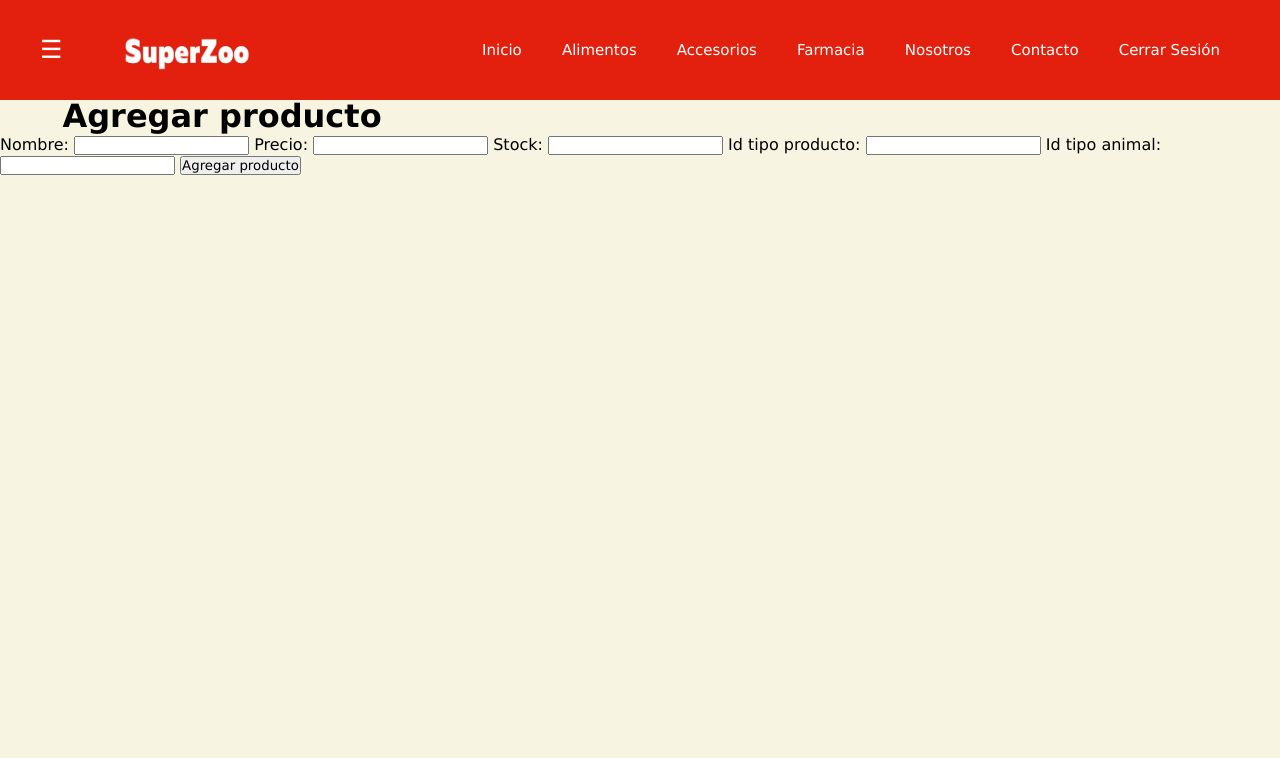
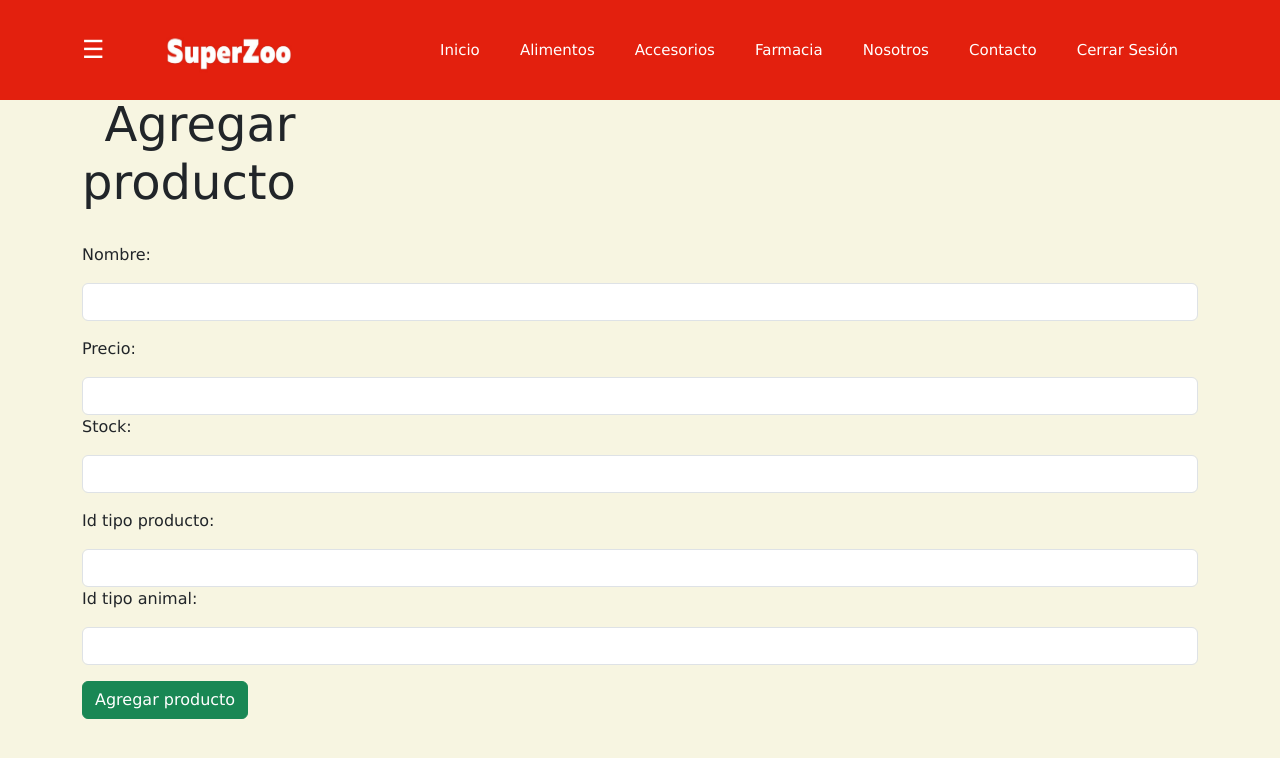
Before and after one commit to Diegophernandez98/Ingenieria-de-Software-Proyecto, a Django app: page /agregar_producto in a window 1280 px wide. Shown: the top 758 px of the page. Run offline with Django 4.2, Linux system fonts and the light colour scheme.

Commit message:
the game

```diff
--- a/ingenieria/app/models.py
+++ b/ingenieria/app/models.py
@@ -24,8 +24,8 @@
     nombre = models.CharField(max_length=50, null=False)
     precio = models.IntegerField(null=False, default=10000)
     stock = models.IntegerField(null=False, default=100)
-    id_tipo_producto = models.ForeignKey(Tipo_Producto, on_delete=models.CASCADE)
-    id_tipo_animal = models.ForeignKey(Tipo_Animal, on_delete=models.CASCADE)
+    tipo_producto = models.ForeignKey(Tipo_Producto, on_delete=models.CASCADE)
+    tipo_animal = models.ForeignKey(Tipo_Animal, on_delete=models.CASCADE)
 
 class Venta(models.Model):
     valor = models.IntegerField(null=False)
--- a/ingenieria/app/views.py
+++ b/ingenieria/app/views.py
@@ -170,8 +170,8 @@
         nuevoProducto = Producto(nombre=nombre,
                                  precio=precio,
                                  stock=stock,
-                                 id_tipo_producto_id=id_tipo_producto,
-                                 id_tipo_animal_id=id_tipo_animal,
+                                 tipo_producto_id=id_tipo_producto,
+                                 tipo_animal_id=id_tipo_animal,
                                 )
 
         if nuevoProducto is not None:
@@ -187,9 +187,14 @@
     return render(request, "productos.html", data)
 
 def eliminar_producto(request, producto_id):
-    producto = Producto.objects.get(pk=producto_id)
-    producto.delete()
-    return redirect('/productos')
+    try:
+        producto = Producto.objects.get(pk=producto_id)
+        if producto is not None:
+            producto.delete()
+        return redirect('/productos')
+    except Producto.DoesNotExist:
+        error_message = f"El producto con ID {producto_id} no existe."
+        return render(request, 'productos.html', {'error_message': error_message})
 
 def actualizar_producto(request, producto_id):
         producto = Producto.objects.get(pk=producto_id)
@@ -218,19 +223,19 @@
            return render(request, "alimentos.html")
 
 def alimento(request, tipoP_id, tipoA_id):
-    producto = Producto.objects.filter(id_tipo_producto_id=tipoP_id,id_tipo_animal_id=tipoA_id)
+    producto = Producto.objects.filter(tipo_producto_id=tipoP_id,tipo_animal_id=tipoA_id)
     tipo_producto = Tipo_Producto.objects.get(id=tipoP_id)
     tipo_animal = Tipo_Animal.objects.get(id=tipoA_id)
     return render(request, "alimento_tp.html", {"producto":producto, "tipo_producto": tipo_producto, "tipo_animal":tipo_animal})
 
 def accesorio(request, tipoP_id, tipoA_id):
-    producto = Producto.objects.filter(id_tipo_producto_id=tipoP_id,id_tipo_animal_id=tipoA_id)
+    producto = Producto.objects.filter(tipo_producto_id=tipoP_id,tipo_animal_id=tipoA_id)
     tipo_producto = Tipo_Producto.objects.get(id=tipoP_id)
     tipo_animal = Tipo_Animal.objects.get(id=tipoA_id)
     return render(request, "accesorio.html", {"producto":producto, "tipo_producto": tipo_producto, "tipo_animal":tipo_animal})
 
 def farmacia_tipo(request, tipoP_id, tipoA_id):
-    producto = Producto.objects.filter(id_tipo_producto_id=tipoP_id,id_tipo_animal_id=tipoA_id)
+    producto = Producto.objects.filter(tipo_producto_id=tipoP_id,tipo_animal_id=tipoA_id)
     tipo_producto = Tipo_Producto.objects.get(id=tipoP_id)
     tipo_animal = Tipo_Animal.objects.get(id=tipoA_id)
     return render(request, "farmacia_tipo.html", {"producto":producto, "tipo_producto": tipo_producto, "tipo_animal":tipo_animal})
@@ -256,14 +261,16 @@
     producto = Producto.objects.get(pk=producto_id)
 
     if producto.stock > 0:
+        producto.stock -= 1
+        producto.save()
         carrito = request.session.get('carrito', [])
         carrito.append({'id': producto.id, 'nombre': producto.nombre, 'precio': float(producto.precio)})
         request.session['carrito'] = carrito
         carrito = request.session.get('carrito', [])
         total = sum(item['precio'] for item in carrito)
         return render(request, 'carritoCompra.html', {'carrito': carrito, 'total': total})
-
-    return render(request, 'carritoCompra.html', {'producto': producto})
+    else:
+        return render(request, 'carritoCompra.html', {'producto': producto})
 
 def verCarrito(request):
     carrito = request.session.get('carrito', [])
@@ -276,7 +283,7 @@
         if item['id'] == producto_id:
             # Restaurar stock
             producto = Producto.objects.get(pk=producto_id)
-            producto.stock += 0
+            producto.stock += 1
             producto.save()
 
             carrito.remove(item)
@@ -298,7 +305,7 @@
 
     request.session['carrito'] = []
 
-    return render(request, 'index.html')
+    return render(request, 'carritoCompra.html')
 
 def procesar_compra(request):
     if request.method == 'POST':
@@ -325,7 +332,7 @@
 
                 if producto.stock >= 1:
                     nueva_venta.id_producto.add(producto)
-                    producto.stock -= 1
+                    producto.stock -= 0
                     producto.save()
                 else:
                     raise IntegrityError("Stock insuficiente para el producto {}".format(producto.nombre))
--- a/ingenieria/ingenieria/urls.py
+++ b/ingenieria/ingenieria/urls.py
@@ -17,7 +17,7 @@
     path('cambiar_nomape/', views.cambiar_nomape, name="cambiar_nomape"),
     path('agregar_producto', views.agregar_producto, name="agregar_producto"),
     path('productos/', views.productos, name="productos"),
-    path("eliminar_producto/<int:producto_id>/", views.eliminar_producto),
+    path("eliminar_producto/<int:producto_id>/", views.eliminar_producto, name="eliminar_producto"),
     path('actualizar_producto/<int:producto_id>/', views.actualizar_producto, name='actualizar_producto'),
     path('otras_mascotas/', views.otras_mascotas, name="otras_mascotas"),
     path('todo_alimento/', views.todo_alimento, name="todo_alimento"),
--- a/ingenieria/static/css/estilos.css
+++ b/ingenieria/static/css/estilos.css
@@ -196,3 +196,12 @@
 		float: right;
 	}
 }
+
+.form{
+	display: flex;
+	flex-direction: column;
+	justify-content: center;
+	align-items: center;
+	height: 100vh;
+	margin: 0;
+}
--- a/ingenieria/templates/agregar_producto.html
+++ b/ingenieria/templates/agregar_producto.html
@@ -4,6 +4,8 @@
 	<meta charset="UTF-8">
 	<title>SuperZoo - Administrador</title>
 	<link rel="stylesheet" href="/static/css/estilos.css" />
+	<link href="https://cdn.jsdelivr.net/npm/bootstrap@5.3.2/dist/css/bootstrap.min.css" rel="stylesheet"
+    integrity="sha384-T3c6CoIi6uLrA9TneNEoa7RxnatzjcDSCmG1MXxSR1GAsXEV/Dwwykc2MPK8M2HN" crossorigin="anonymous"/>
 </head>
 <body style="background-color: #f7f5e1;">
 	<header class="header" style="background-color: #e3200e;">
@@ -27,27 +29,30 @@
         <br>
         <br>
         <br>
-        <div class="contenido">
-            <h1>Agregar producto</h1>
+        <div class="container mt-4">
+            <h1 class="display-5">Agregar producto</h1>
+			<br>
             <form method="post" action="{% url 'agregar_producto' %}">
                 {% csrf_token %}
-
-                <label for="nombre">Nombre:</label>
-                <input type="text" name="nombre" required>
-
-                <label for="precio">Precio:</label>
-                <input type="number" name="precio" required>
-
-                <label for="stock">Stock:</label>
-                <input type="number" name="stock" required>
-
-                <label for="id_tipo_producto">Id tipo producto:</label>
-                <input type="number" name="id_tipo_producto" required>
-
-                <label for="id_tipo_animal">Id tipo animal:</label>
-                <input type="number" name="id_tipo_animal" required>
-
-                <button type="submit">Agregar producto</button>
+				<div class="mb-3">
+                <label class="mb-3" for="nombre">Nombre:</label>
+                <input class="form-control" type="text" name="nombre" required>
+				</div>
+                <label class="mb-3" for="precio">Precio:</label>
+                <input class="form-control" type="number" name="precio" required>
+				<div class="mb-3">
+                <label class="mb-3" for="stock">Stock:</label>
+                <input class="form-control" type="number" name="stock" required>
+				</div>
+                <label class="mb-3" for="id_tipo_producto">Id tipo producto:</label>
+                <input class="form-control" type="number" name="id_tipo_producto" required>
+				<div class="mb-3">
+                <label class="mb-3" for="id_tipo_animal">Id tipo animal:</label>
+                <input class="form-control" type="number" name="id_tipo_animal" required>
+				</div>
+				<div class="mb-3">
+                <button type="submit" class="btn btn-success">Agregar producto</button>
+				</div>
               </form>
         </div>
 	</header>
--- a/ingenieria/templates/farmacia_tipo.html
+++ b/ingenieria/templates/farmacia_tipo.html
@@ -50,7 +50,7 @@
                     <td>{{ p.precio }}</td>
                     <td>{{ p.stock }}</td>
                     <td>
-                        <a href="{% url 'carritoCompra' producto_id=p.id %}">Agregar al Carrito</a>
+                        <a href="{% url 'carritoCompra' p.id %}">Agregar al Carrito</a>
                     </td>
                 </tr>
             {% endfor %}
--- a/ingenieria/templates/ganancias.html
+++ b/ingenieria/templates/ganancias.html
@@ -4,6 +4,8 @@
 	<meta charset="UTF-8">
 	<title>SuperZoo - Administrador</title>
 	<link rel="stylesheet" href="/static/css/estilos.css" />
+	<link href="https://cdn.jsdelivr.net/npm/bootstrap@5.3.2/dist/css/bootstrap.min.css" rel="stylesheet"
+    integrity="sha384-T3c6CoIi6uLrA9TneNEoa7RxnatzjcDSCmG1MXxSR1GAsXEV/Dwwykc2MPK8M2HN" crossorigin="anonymous"/>
 </head>
 <body style="background-color: #f7f5e1;">
 	<header class="header" style="background-color: #e3200e;">
@@ -27,7 +29,7 @@
 	</header>
 	<div class="capa"></div>
     <div class = tablita>
-        <h1>Ganancias</h1>
+        <h1 class="display-5">Ganancias</h1>
         <br>
         <table class="table table-bordered">
             <thead>
--- a/ingenieria/templates/venta_realizada.html
+++ b/ingenieria/templates/venta_realizada.html
@@ -40,7 +40,7 @@
                 {% endfor %}
             </ul>
         </ul>
-        <button type="submit"><a href="{% url 'inicio' %}">Volver</a></button>
+        <button type="submit"><a href="{% url 'inicio' %}">Volver a página de Inicio</a></button>
     </div>
 </body>
 </html>
--- a/ingenieria/templates/ver_carrito.html
+++ b/ingenieria/templates/ver_carrito.html
@@ -5,7 +5,8 @@
     <meta charset="UTF-8">
     <meta name="viewport" content="width=device-width, initial-scale=1.0">
     <link rel="stylesheet" href="/static/css/maincss.css" />
-    <title>SuperZoo - Inicio</title>
+    <link href="https://cdn.jsdelivr.net/npm/bootstrap@5.3.2/dist/css/bootstrap.min.css" rel="stylesheet"
+    integrity="sha384-T3c6CoIi6uLrA9TneNEoa7RxnatzjcDSCmG1MXxSR1GAsXEV/Dwwykc2MPK8M2HN" crossorigin="anonymous"/>
 </head>
 <body style="background-color: #f7f5e1;">
     <div>
@@ -24,7 +25,7 @@
     </div>
     <br>
     {% if carrito %}
-    <h1>Carrito de Compras</h1>
+    <h1 class="display-5">Carrito de Compras</h1>
     <ul>
         {% for item in carrito %}
             <li>{{ item.nombre }} - Precio: {{ item.precio }}</li>
```
Also changed, not shown: ingenieria/templates/actualizar_producto.html (+19 -14 lines), ingenieria/templates/cliente.html (+0 -7 lines), ingenieria/templates/comparar_ganancias.html (+13 -5 lines), ingenieria/templates/productos.html (+4 -4 lines), ingenieria/app/migrations/0003_rename_id_tipo_animal_producto_tipo_animal_and_more.py (added), ingenieria/app/migrations/0004_venta_id_producto_alter_venta_productos.py (added).
